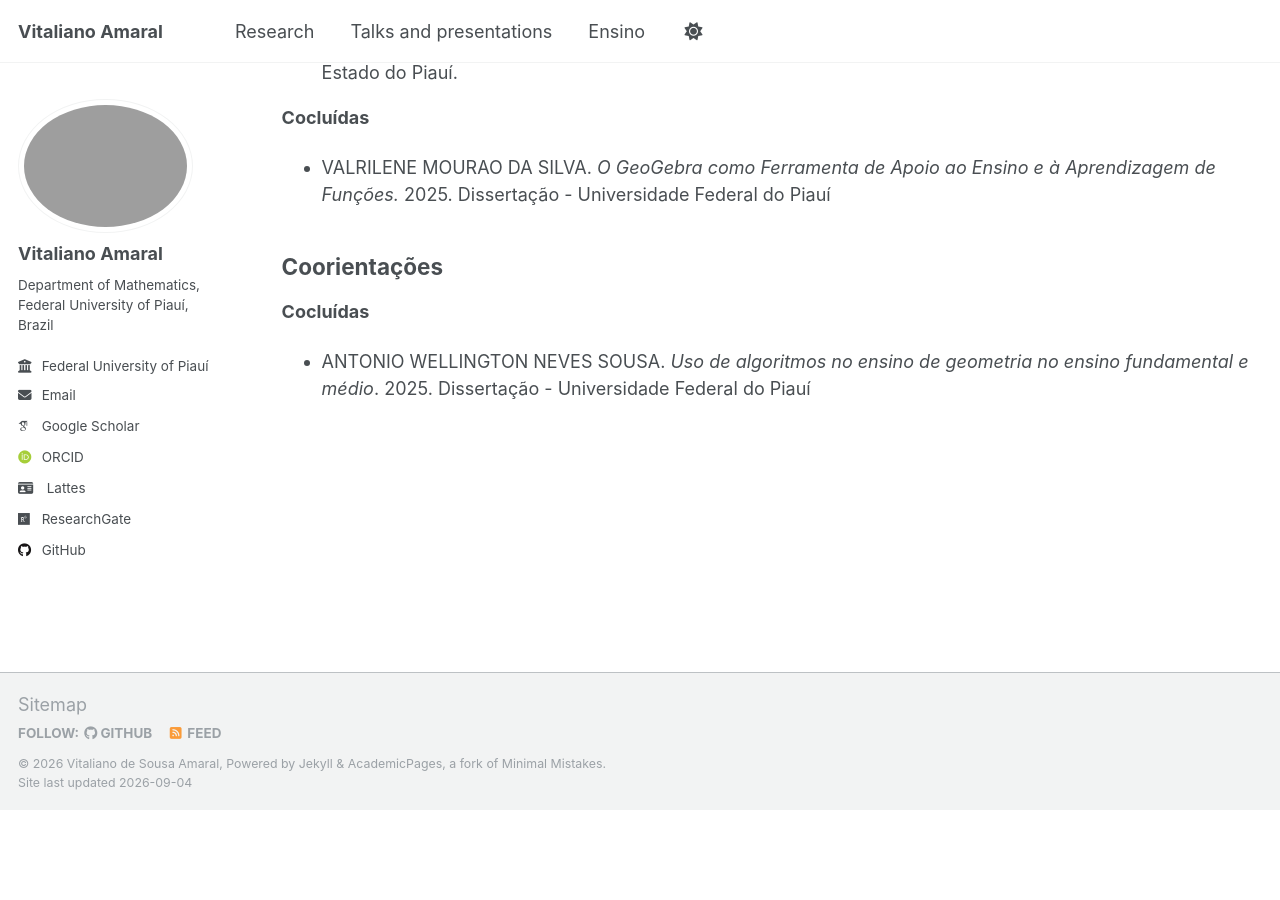
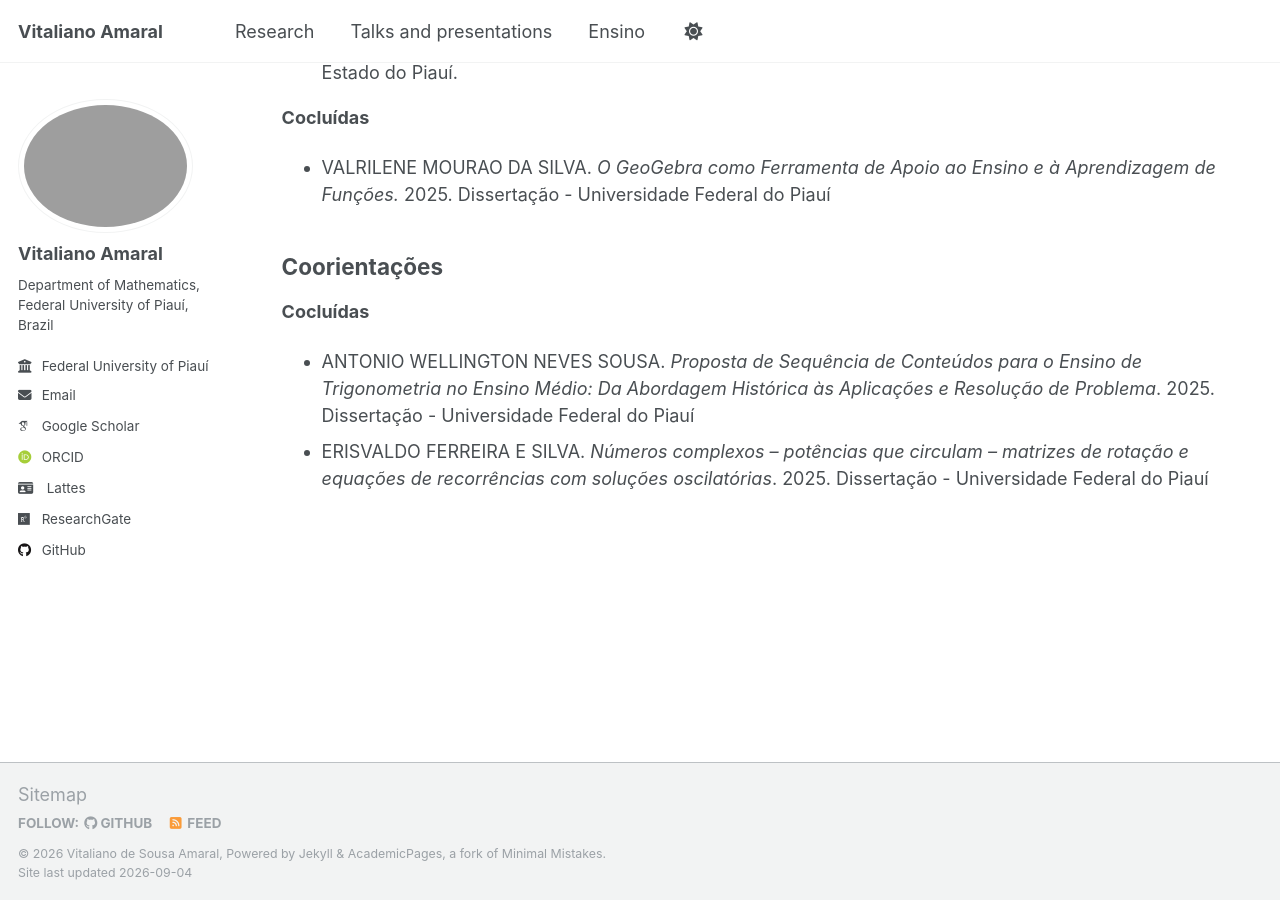
Before and after one commit to vitalianoamaral/vitalianoamaral.github.io, a Jekyll site: the page built from _pages/ensino.md, in a window 1280 px wide and 900 px high, scrolled down 1220 px. Built offline with Jekyll 4.4.1, drawn with Linux system fonts in a browser that asks for light colours; some web fonts are replaced; before the commit the page ends 2030 px from its top, so only the background shows below that.

Commit message:
Update coorientations in ensino.md

```diff
--- a/_pages/ensino.md
+++ b/_pages/ensino.md
@@ -31,4 +31,7 @@ Clique no link acima para ver a lista de disciplinas ministradas no ensino de p
 
 ## Coorientações
 **Cocluídas**
-- ANTONIO WELLINGTON NEVES SOUSA. *Uso de algoritmos no ensino de geometria no ensino fundamental e médio*. 2025. Dissertação - Universidade Federal do Piauí
+- ANTONIO WELLINGTON NEVES SOUSA. *Proposta de Sequência de Conteúdos para o Ensino de
+Trigonometria no Ensino Médio: Da Abordagem Histórica às
+Aplicações e Resolução de Problema*. 2025. Dissertação - Universidade Federal do Piauí
+- ERISVALDO FERREIRA E SILVA. *Números complexos -- potências que circulam -- matrizes de rotação e equações de recorrências com soluções oscilatórias*. 2025. Dissertação - Universidade Federal do Piauí
```
